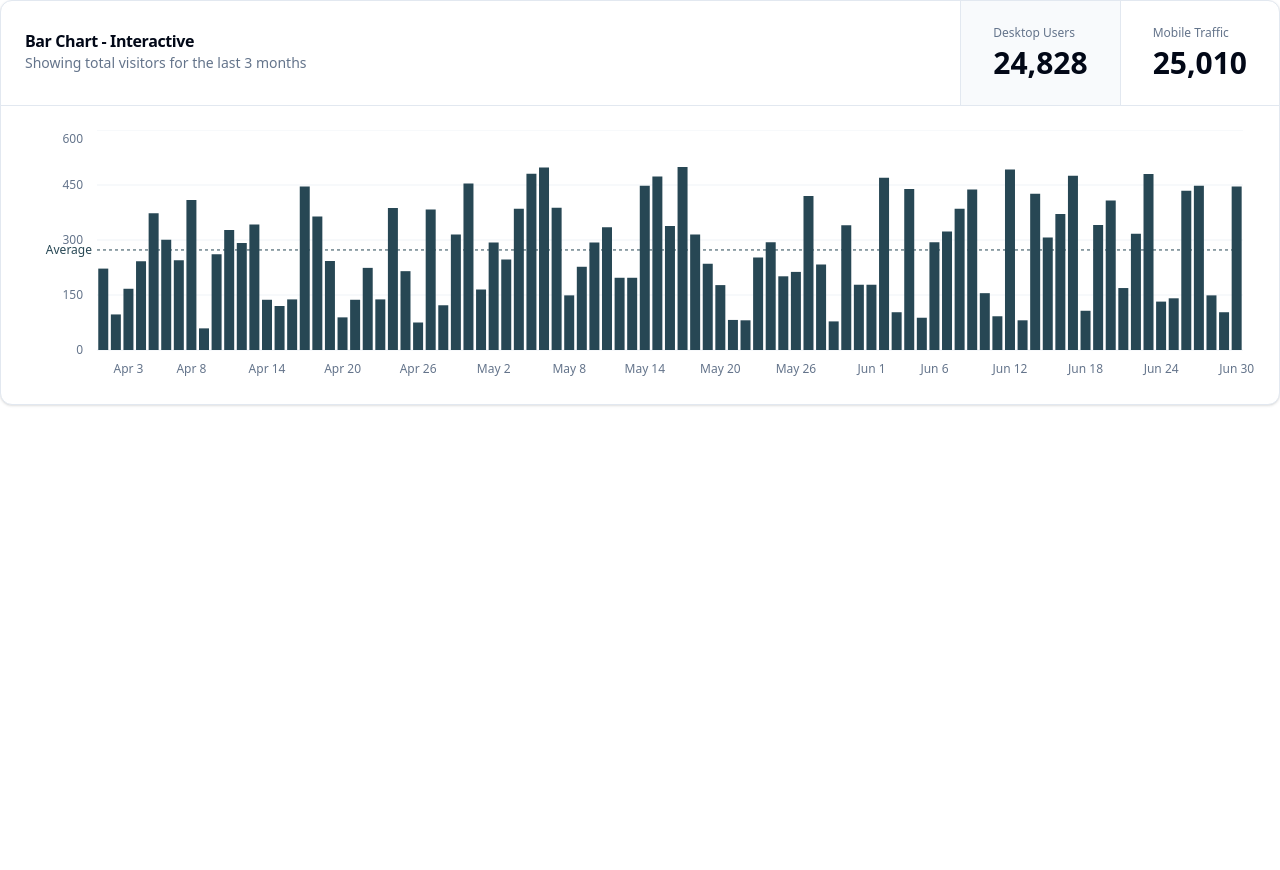
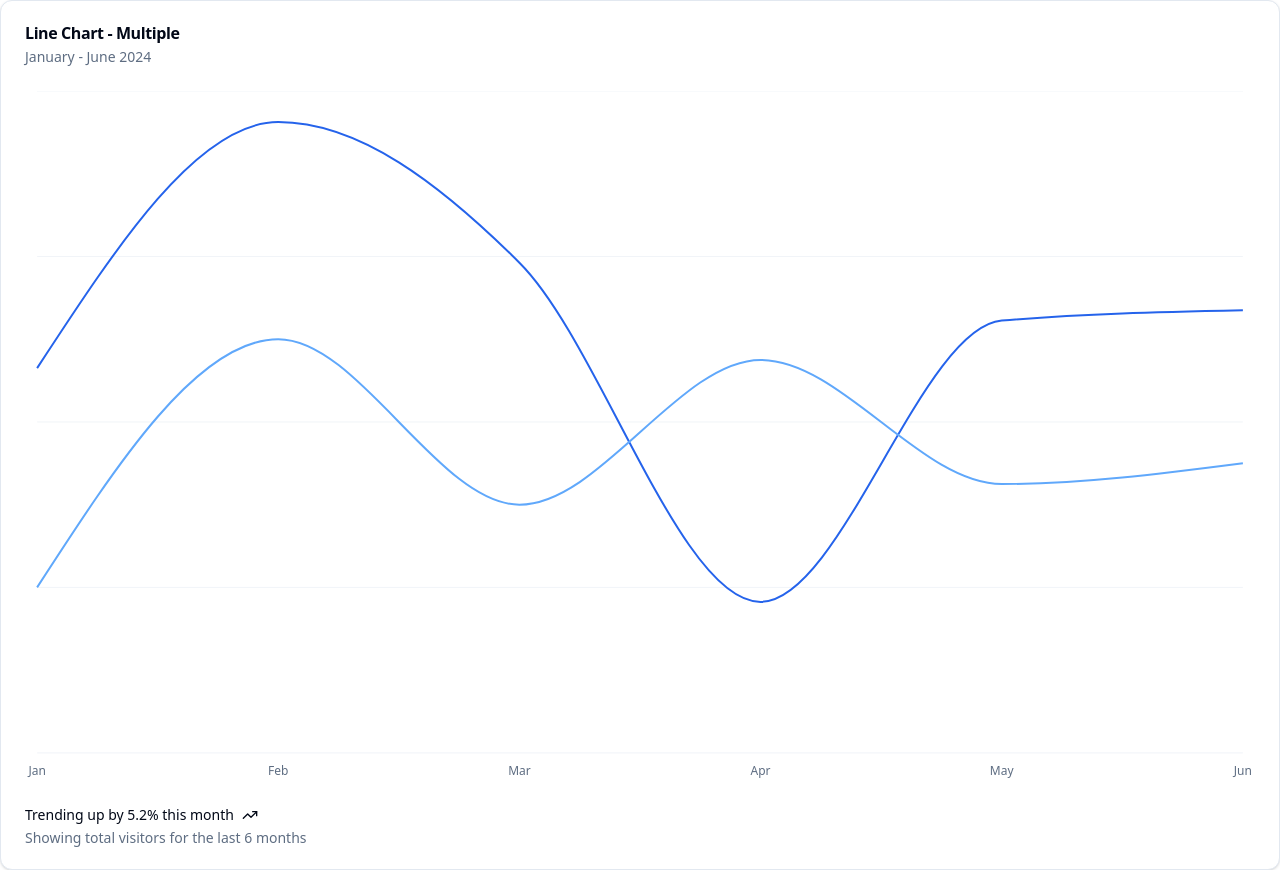
Before and after one commit to tigerabrodi/recharts-prototype, a React (Vite) app: page / in a window 1280 px wide. Before the commit the page ends 800 px from the top, so only its background shows below. Built offline with nearby package versions, Linux system fonts and the light colour scheme.

Commit message:
sapphire lines

```diff
--- a/src/App.tsx
+++ b/src/App.tsx
@@ -1,189 +1,50 @@
-'use client'
-
-import * as React from 'react'
-import {
-  Bar,
-  BarChart,
-  CartesianGrid,
-  ReferenceLine,
-  XAxis,
-  YAxis,
-} from 'recharts'
+import { TrendingUp } from 'lucide-react'
+import { CartesianGrid, Line, LineChart, XAxis } from 'recharts'
 
 import {
   Card,
   CardContent,
   CardDescription,
+  CardFooter,
   CardHeader,
   CardTitle,
 } from '@/components/ui/card'
-import { TrendingUp } from 'lucide-react'
 import {
   ChartConfig,
   ChartContainer,
   ChartTooltip,
   ChartTooltipContent,
 } from '@/components/ui/chart'
-
-export const description = 'An interactive bar chart'
-
 const chartData = [
-  { date: '2024-04-01', desktop: 222, mobile: 150 },
-  { date: '2024-04-02', desktop: 97, mobile: 180 },
-  { date: '2024-04-03', desktop: 167, mobile: 120 },
-  { date: '2024-04-04', desktop: 242, mobile: 260 },
-  { date: '2024-04-05', desktop: 373, mobile: 290 },
-  { date: '2024-04-06', desktop: 301, mobile: 340 },
-  { date: '2024-04-07', desktop: 245, mobile: 180 },
-  { date: '2024-04-08', desktop: 409, mobile: 320 },
-  { date: '2024-04-09', desktop: 59, mobile: 110 },
-  { date: '2024-04-10', desktop: 261, mobile: 190 },
-  { date: '2024-04-11', desktop: 327, mobile: 350 },
-  { date: '2024-04-12', desktop: 292, mobile: 210 },
-  { date: '2024-04-13', desktop: 342, mobile: 380 },
-  { date: '2024-04-14', desktop: 137, mobile: 220 },
-  { date: '2024-04-15', desktop: 120, mobile: 170 },
-  { date: '2024-04-16', desktop: 138, mobile: 190 },
-  { date: '2024-04-17', desktop: 446, mobile: 360 },
-  { date: '2024-04-18', desktop: 364, mobile: 410 },
-  { date: '2024-04-19', desktop: 243, mobile: 180 },
-  { date: '2024-04-20', desktop: 89, mobile: 150 },
-  { date: '2024-04-21', desktop: 137, mobile: 200 },
-  { date: '2024-04-22', desktop: 224, mobile: 170 },
-  { date: '2024-04-23', desktop: 138, mobile: 230 },
-  { date: '2024-04-24', desktop: 387, mobile: 290 },
-  { date: '2024-04-25', desktop: 215, mobile: 250 },
-  { date: '2024-04-26', desktop: 75, mobile: 130 },
-  { date: '2024-04-27', desktop: 383, mobile: 420 },
-  { date: '2024-04-28', desktop: 122, mobile: 180 },
-  { date: '2024-04-29', desktop: 315, mobile: 240 },
-  { date: '2024-04-30', desktop: 454, mobile: 380 },
-  { date: '2024-05-01', desktop: 165, mobile: 220 },
-  { date: '2024-05-02', desktop: 293, mobile: 310 },
-  { date: '2024-05-03', desktop: 247, mobile: 190 },
-  { date: '2024-05-04', desktop: 385, mobile: 420 },
-  { date: '2024-05-05', desktop: 481, mobile: 390 },
-  { date: '2024-05-06', desktop: 498, mobile: 520 },
-  { date: '2024-05-07', desktop: 388, mobile: 300 },
-  { date: '2024-05-08', desktop: 149, mobile: 210 },
-  { date: '2024-05-09', desktop: 227, mobile: 180 },
-  { date: '2024-05-10', desktop: 293, mobile: 330 },
-  { date: '2024-05-11', desktop: 335, mobile: 270 },
-  { date: '2024-05-12', desktop: 197, mobile: 240 },
-  { date: '2024-05-13', desktop: 197, mobile: 160 },
-  { date: '2024-05-14', desktop: 448, mobile: 490 },
-  { date: '2024-05-15', desktop: 473, mobile: 380 },
-  { date: '2024-05-16', desktop: 338, mobile: 400 },
-  { date: '2024-05-17', desktop: 499, mobile: 420 },
-  { date: '2024-05-18', desktop: 315, mobile: 350 },
-  { date: '2024-05-19', desktop: 235, mobile: 180 },
-  { date: '2024-05-20', desktop: 177, mobile: 230 },
-  { date: '2024-05-21', desktop: 82, mobile: 140 },
-  { date: '2024-05-22', desktop: 81, mobile: 120 },
-  { date: '2024-05-23', desktop: 252, mobile: 290 },
-  { date: '2024-05-24', desktop: 294, mobile: 220 },
-  { date: '2024-05-25', desktop: 201, mobile: 250 },
-  { date: '2024-05-26', desktop: 213, mobile: 170 },
-  { date: '2024-05-27', desktop: 420, mobile: 460 },
-  { date: '2024-05-28', desktop: 233, mobile: 190 },
-  { date: '2024-05-29', desktop: 78, mobile: 130 },
-  { date: '2024-05-30', desktop: 340, mobile: 280 },
-  { date: '2024-05-31', desktop: 178, mobile: 230 },
-  { date: '2024-06-01', desktop: 178, mobile: 200 },
-  { date: '2024-06-02', desktop: 470, mobile: 410 },
-  { date: '2024-06-03', desktop: 103, mobile: 160 },
-  { date: '2024-06-04', desktop: 439, mobile: 380 },
-  { date: '2024-06-05', desktop: 88, mobile: 140 },
-  { date: '2024-06-06', desktop: 294, mobile: 250 },
-  { date: '2024-06-07', desktop: 323, mobile: 370 },
-  { date: '2024-06-08', desktop: 385, mobile: 320 },
-  { date: '2024-06-09', desktop: 438, mobile: 480 },
-  { date: '2024-06-10', desktop: 155, mobile: 200 },
-  { date: '2024-06-11', desktop: 92, mobile: 150 },
-  { date: '2024-06-12', desktop: 492, mobile: 420 },
-  { date: '2024-06-13', desktop: 81, mobile: 130 },
-  { date: '2024-06-14', desktop: 426, mobile: 380 },
-  { date: '2024-06-15', desktop: 307, mobile: 350 },
-  { date: '2024-06-16', desktop: 371, mobile: 310 },
-  { date: '2024-06-17', desktop: 475, mobile: 520 },
-  { date: '2024-06-18', desktop: 107, mobile: 170 },
-  { date: '2024-06-19', desktop: 341, mobile: 290 },
-  { date: '2024-06-20', desktop: 408, mobile: 450 },
-  { date: '2024-06-21', desktop: 169, mobile: 210 },
-  { date: '2024-06-22', desktop: 317, mobile: 270 },
-  { date: '2024-06-23', desktop: 480, mobile: 530 },
-  { date: '2024-06-24', desktop: 132, mobile: 180 },
-  { date: '2024-06-25', desktop: 141, mobile: 190 },
-  { date: '2024-06-26', desktop: 434, mobile: 380 },
-  { date: '2024-06-27', desktop: 448, mobile: 490 },
-  { date: '2024-06-28', desktop: 149, mobile: 200 },
-  { date: '2024-06-29', desktop: 103, mobile: 160 },
-  { date: '2024-06-30', desktop: 446, mobile: 400 },
+  { month: 'January', desktop: 186, mobile: 80 },
+  { month: 'February', desktop: 305, mobile: 200 },
+  { month: 'March', desktop: 237, mobile: 120 },
+  { month: 'April', desktop: 73, mobile: 190 },
+  { month: 'May', desktop: 209, mobile: 130 },
+  { month: 'June', desktop: 214, mobile: 140 },
 ]
 
-const chartConfig: ChartConfig = {
-  views: {
-    label: 'Page Views',
-    icon: TrendingUp, // Add an icon from lucide-react
-  },
+const chartConfig = {
   desktop: {
-    label: 'Desktop Users', // Change label
-    color: 'hsl(var(--chart-3))', // Try different colors
+    label: 'Desktop',
+    color: 'hsl(var(--chart-1))',
   },
   mobile: {
-    label: 'Mobile Traffic',
+    label: 'Mobile',
     color: 'hsl(var(--chart-2))',
   },
-}
+} satisfies ChartConfig
 
-export default function App() {
-  const [activeChart, setActiveChart] =
-    React.useState<keyof typeof chartConfig>('desktop')
-
-  const total = React.useMemo(
-    () => ({
-      desktop: chartData.reduce((acc, curr) => acc + curr.desktop, 0),
-      mobile: chartData.reduce((acc, curr) => acc + curr.mobile, 0),
-    }),
-    []
-  )
-
+export default function Component() {
   return (
     <Card>
-      <CardHeader className="flex flex-col items-stretch space-y-0 border-b p-0 sm:flex-row">
-        <div className="flex flex-1 flex-col justify-center gap-1 px-6 py-5 sm:py-6">
-          <CardTitle>Bar Chart - Interactive</CardTitle>
-          <CardDescription>
-            Showing total visitors for the last 3 months
-          </CardDescription>
-        </div>
-        <div className="flex">
-          {['desktop', 'mobile'].map((key) => {
-            const chart = key
-            return (
-              <button
-                key={chart}
-                data-active={activeChart === chart}
-                className="relative z-30 flex flex-1 flex-col justify-center gap-1 border-t px-6 py-4 text-left even:border-l data-[active=true]:bg-muted/50 sm:border-l sm:border-t-0 sm:px-8 sm:py-6"
-                onClick={() => setActiveChart(chart)}
-              >
-                <span className="text-xs text-muted-foreground">
-                  {chartConfig[chart].label}
-                </span>
-                <span className="text-lg font-bold leading-none sm:text-3xl">
-                  {total[key as keyof typeof total].toLocaleString()}
-                </span>
-              </button>
-            )
-          })}
-        </div>
+      <CardHeader>
+        <CardTitle>Line Chart - Multiple</CardTitle>
+        <CardDescription>January - June 2024</CardDescription>
       </CardHeader>
-      <CardContent className="px-2 sm:p-6">
-        <ChartContainer
-          config={chartConfig}
-          className="aspect-auto h-[250px] w-full"
-        >
-          <BarChart
+      <CardContent>
+        <ChartContainer config={chartConfig}>
+          <LineChart
             accessibilityLayer
             data={chartData}
             margin={{
@@ -191,63 +52,44 @@ export default function App() {
               right: 12,
             }}
           >
-            {/* Add an average line */}
-            <ReferenceLine
-              y={
-                chartData.reduce((acc, curr) => acc + curr[activeChart], 0) /
-                chartData.length
-              }
-              stroke="hsl(var(--chart-3))"
-              strokeDasharray="3 3"
-              label={{
-                value: 'Average',
-                position: 'left',
-                fill: 'hsl(var(--chart-3))',
-              }}
-            />
             <CartesianGrid vertical={false} />
-            <YAxis
-              tickLine={false}
-              axisLine={false}
-              tickFormatter={(value) => `${(value as number).toLocaleString()}`}
-              tickMargin={8}
-            />
             <XAxis
-              dataKey="date"
+              dataKey="month"
               tickLine={false}
               axisLine={false}
               tickMargin={8}
-              minTickGap={32}
-              tickFormatter={(value) => {
-                const date = new Date(value as string)
-                return date.toLocaleDateString('en-US', {
-                  month: 'short',
-                  day: 'numeric',
-                })
-              }}
+              tickFormatter={(value) => (value as string).slice(0, 3)}
             />
-            <ChartTooltip
-              content={
-                <ChartTooltipContent
-                  className="w-[150px]"
-                  nameKey="views"
-                  labelFormatter={(value) => {
-                    return new Date(value as string).toLocaleDateString(
-                      'en-US',
-                      {
-                        month: 'short',
-                        day: 'numeric',
-                        year: 'numeric',
-                      }
-                    )
-                  }}
-                />
-              }
+            <ChartTooltip cursor={false} content={<ChartTooltipContent />} />
+            <Line
+              dataKey="desktop"
+              type="monotone"
+              stroke="var(--color-desktop)"
+              strokeWidth={2}
+              dot={false}
             />
-            <Bar dataKey={activeChart} fill={`var(--color-${activeChart})`} />
-          </BarChart>
+            <Line
+              dataKey="mobile"
+              type="monotone"
+              stroke="var(--color-mobile)"
+              strokeWidth={2}
+              dot={false}
+            />
+          </LineChart>
         </ChartContainer>
       </CardContent>
+      <CardFooter>
+        <div className="flex w-full items-start gap-2 text-sm">
+          <div className="grid gap-2">
+            <div className="flex items-center gap-2 font-medium leading-none">
+              Trending up by 5.2% this month <TrendingUp className="h-4 w-4" />
+            </div>
+            <div className="flex items-center gap-2 leading-none text-muted-foreground">
+              Showing total visitors for the last 6 months
+            </div>
+          </div>
+        </div>
+      </CardFooter>
     </Card>
   )
 }
--- a/src/index.css
+++ b/src/index.css
@@ -10,51 +10,51 @@
     --card-foreground: 222.2 84% 4.9%;
     --popover: 0 0% 100%;
     --popover-foreground: 222.2 84% 4.9%;
-    --primary: 222.2 47.4% 11.2%;
+    --primary: 221.2 83.2% 53.3%;
     --primary-foreground: 210 40% 98%;
     --secondary: 210 40% 96.1%;
     --secondary-foreground: 222.2 47.4% 11.2%;
     --muted: 210 40% 96.1%;
-    --muted-foreground: 215.4 16.3% 46.9%;
+    --muted-foreground: 215.4 16.3% 44%;
     --accent: 210 40% 96.1%;
     --accent-foreground: 222.2 47.4% 11.2%;
-    --destructive: 0 84.2% 60.2%;
+    --destructive: 0 72% 51%;
     --destructive-foreground: 210 40% 98%;
     --border: 214.3 31.8% 91.4%;
     --input: 214.3 31.8% 91.4%;
-    --ring: 222.2 84% 4.9%;
-    --chart-1: 12 76% 61%;
-    --chart-2: 173 58% 39%;
-    --chart-3: 197 37% 24%;
-    --chart-4: 43 74% 66%;
-    --chart-5: 27 87% 67%;
-    --radius: 0.5rem;
+    --ring: 221.2 83.2% 53.3%;
+    --chart-1: 221.2 83.2% 53.3%;
+    --chart-2: 212 95% 68%;
+    --chart-3: 216 92% 60%;
+    --chart-4: 210 98% 78%;
+    --chart-5: 212 97% 87%;
   }
+
   .dark {
-    --background: 222.2 84% 4.9%;
-    --foreground: 210 40% 98%;
-    --card: 222.2 84% 4.9%;
-    --card-foreground: 210 40% 98%;
-    --popover: 222.2 84% 4.9%;
-    --popover-foreground: 210 40% 98%;
-    --primary: 210 40% 98%;
-    --primary-foreground: 222.2 47.4% 11.2%;
-    --secondary: 217.2 32.6% 17.5%;
-    --secondary-foreground: 210 40% 98%;
-    --muted: 217.2 32.6% 17.5%;
-    --muted-foreground: 215 20.2% 65.1%;
-    --accent: 217.2 32.6% 17.5%;
-    --accent-foreground: 210 40% 98%;
-    --destructive: 0 62.8% 30.6%;
+    --background: 240 10% 3.9%;
+    --foreground: 0 0% 98%;
+    --card: 240 10% 3.9%;
+    --card-foreground: 0 0% 98%;
+    --popover: 240 10% 3.9%;
+    --popover-foreground: 0 0% 98%;
+    --primary: 221.2 83.2% 53.3%;
+    --primary-foreground: 210 40% 98%;
+    --secondary: 210 40% 96.1%;
+    --secondary-foreground: 222.2 47.4% 11.2%;
+    --muted: 240 3.7% 15.9%;
+    --muted-foreground: 240 5% 64.9%;
+    --accent: 240 3.7% 15.9%;
+    --accent-foreground: 0 0% 98%;
+    --destructive: 0 72% 51%;
     --destructive-foreground: 210 40% 98%;
-    --border: 217.2 32.6% 17.5%;
-    --input: 217.2 32.6% 17.5%;
-    --ring: 212.7 26.8% 83.9%;
-    --chart-1: 220 70% 50%;
-    --chart-2: 160 60% 45%;
-    --chart-3: 30 80% 55%;
-    --chart-4: 280 65% 60%;
-    --chart-5: 340 75% 55%;
+    --border: 240 3.7% 15.9%;
+    --input: 240 3.7% 15.9%;
+    --ring: 221.2 83.2% 53.3%;
+    --chart-1: 221.2 83.2% 53.3%;
+    --chart-2: 212 95% 68%;
+    --chart-3: 216 92% 60%;
+    --chart-4: 210 98% 78%;
+    --chart-5: 212 97% 87%;
   }
 }
 
```
